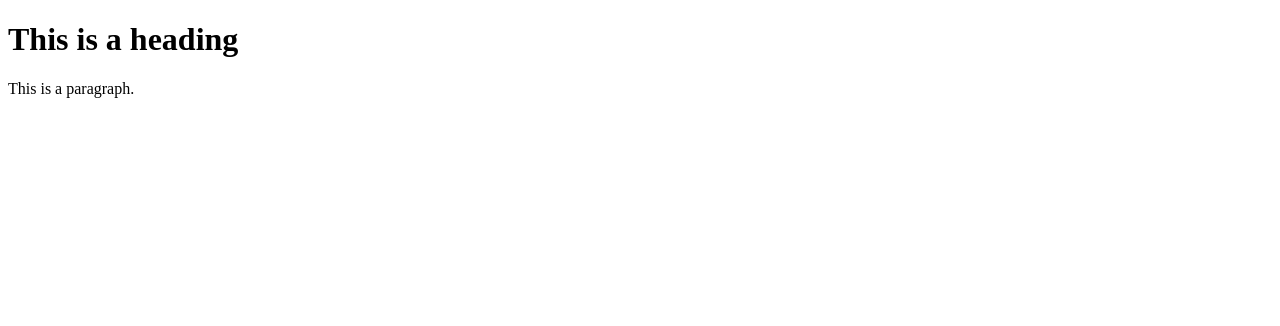
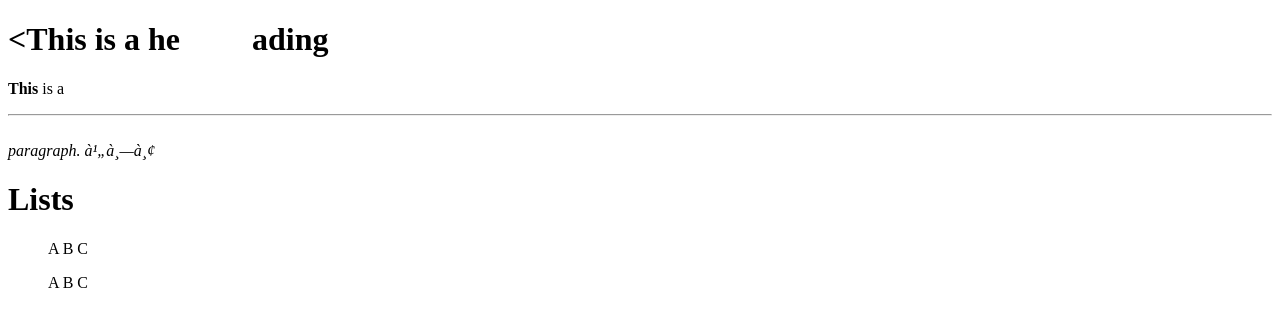
Before and after one commit to armktn/SE_CAMP, a plain HTML site: page index.html in a window 1280 px wide. Drawn offline with Linux system fonts and the light colour scheme.

Commit message:
Update index.html

```diff
--- a/index.html
+++ b/index.html
@@ -2,11 +2,25 @@
 <html>
     <head>
         <title>Page Title</title>
+        <meta charset="ulf-8" />
     </head>
     <body>
-
-        <h1>This is a heading</h1>
-        <p>This is a paragraph.</p>
-
+        <h1>&lt;This is a he&emsp;&nbsp;
+            &nbsp;&nbsp;&nbsp;ading</h1>
+        <p><b>This</b> is a
+            <br><hr /><br />
+            <i>paragraph. ไทย</i>
+        </p>
+        <h1>Lists</h1>
+        <ul>
+            <l1>A</l1>
+            <l1>B</l1>
+            <l1>C</l1>
+        </ul>
+        <ol>
+            <l1>A</l1>
+            <l1>B</l1>
+            <l1>C</l1>
+        </ol>
     </body>
 </html>
```
